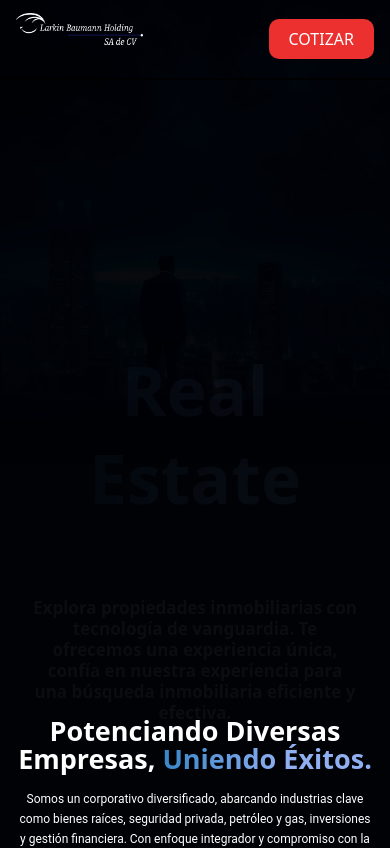
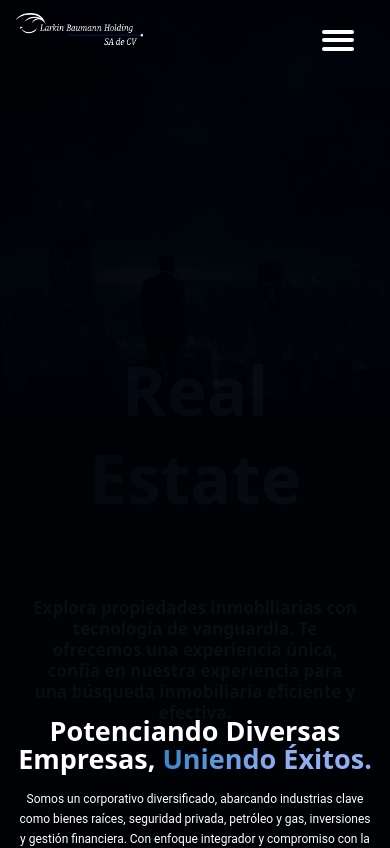
Before and after one commit to LarkinBaumann/larkinholding, a Next.js app: page / in a window 390 px wide. Shown: the top 848 px of the page. Built offline with nearby package versions, Linux system fonts and the light colour scheme.

Commit message:
Update Navbar component styling

```diff
--- a/src/components/Navbar/Navbar.jsx
+++ b/src/components/Navbar/Navbar.jsx
@@ -74,7 +74,7 @@ function Navbar({}) {
             width={1000}
             height={1000}
             quality={100}
-            className="w-full h-full object-cover"
+            className="w-[170px] lg:w-full h-[45px] lg:h-full object-cover"
           />
         </div>
         <div className="flex flex-row items-center justify-center text-[16px] font-paragraph leading-[24px] gap-8 relative">
@@ -195,10 +195,10 @@ function Navbar({}) {
           </button>
         </div>
       </div>
-      <div className="hidden lg:flex h-[1px] bg-[#1777BA]" />
+      <div className="h-[1px] bg-[#1777BA]" />
     </div>
 
-    <div className='lg:hidden w-full h-[80px] flex flex-row items-center justify-between  border-b-[2px] border-black px-4 '>
+    <div className='lg:hidden w-full h-[80px] flex flex-row items-center justify-between  lg:border-b-[2px] border-black px-4 '>
     <div className='w-full h-full  items-center'>
         <motion.div
               initial="hidden"
@@ -306,7 +306,13 @@ function Navbar({}) {
              animate="visible"
              variants={variantsButton}
              onClick={() => setShowMenu(!showMenu)}
-            className='px-[20px] py-[8px] bg-brand-primary rounded-[10px]  text-white uppercase'>cotizar</motion.button>
+            className='px-[20px] py-[8px]  rounded-[10px]  text-white uppercase'>
+              <svg xmlns="http://www.w3.org/2000/svg" width="32" height="21" viewBox="0 0 32 21" fill="none">
+  <path d="M2 2H30" stroke="white" stroke-width="4" stroke-linecap="round"/>
+  <path d="M2 10H30" stroke="white" stroke-width="4" stroke-linecap="round"/>
+  <path d="M2 19H30" stroke="white" stroke-width="4" stroke-linecap="round"/>
+</svg>
+            </motion.button>
         </div>
 
 
```
